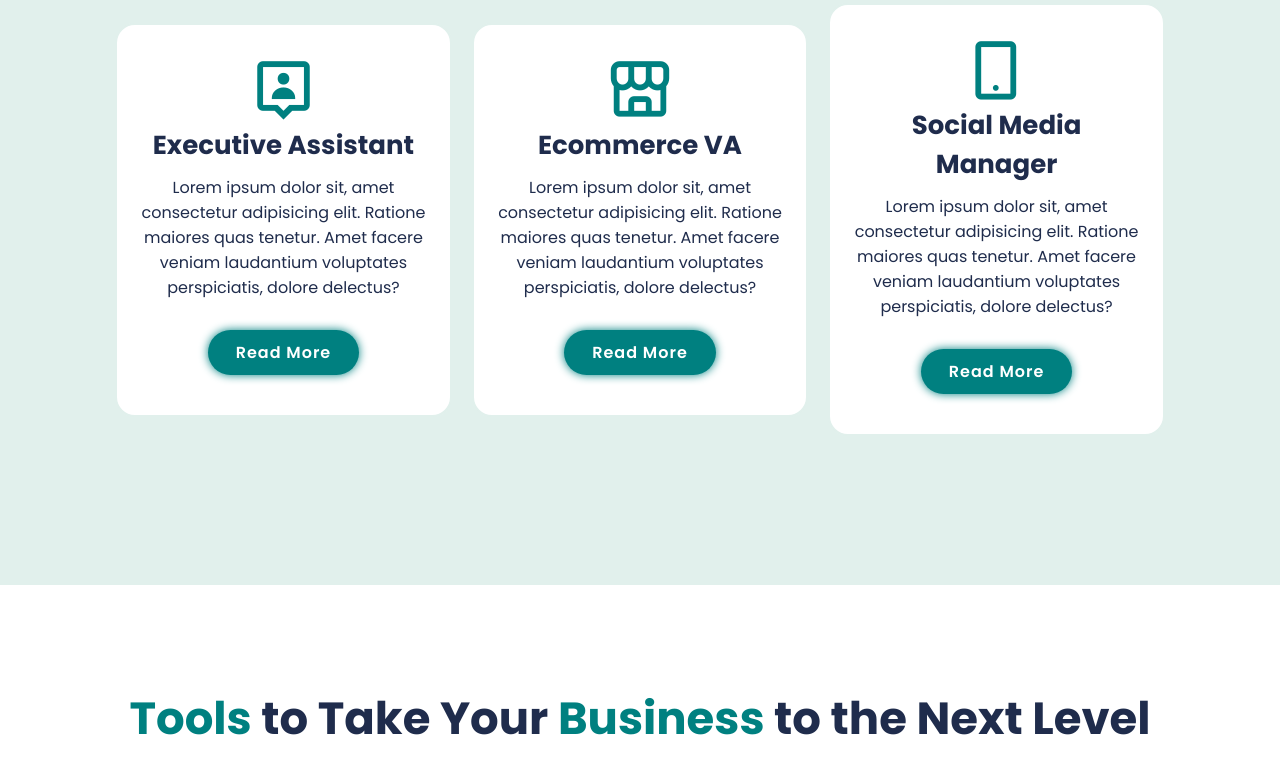
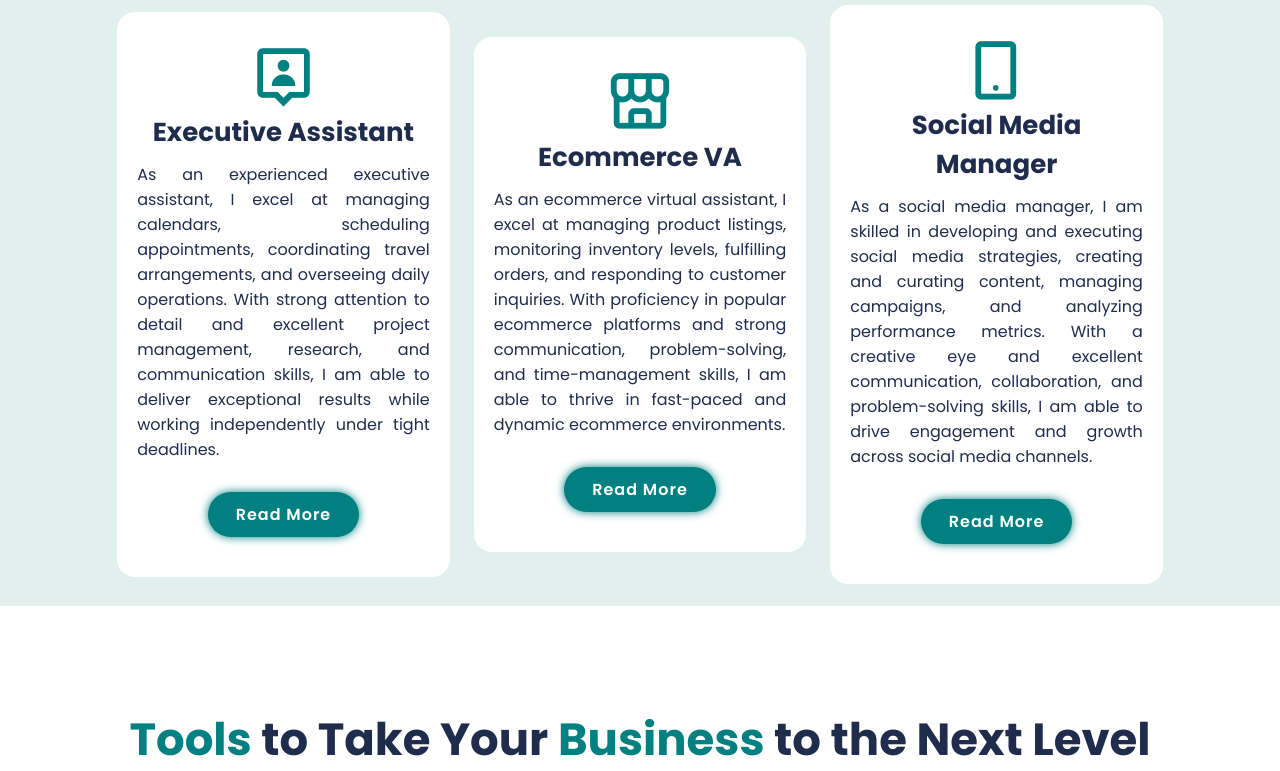
Before and after one commit to ddLoi25/GlydenDamalerio, a plain HTML site: page index.html in a window 1280 px wide. Shown: the part 1815-2586 px from the top of the page. Drawn offline with nearby package versions, Linux system fonts and the light colour scheme.

Commit message:
updated expertise section

```diff
--- a/index.html
+++ b/index.html
@@ -64,21 +64,21 @@
         <div class="skills-box">
             <i class='bx bx-user-pin'></i>
             <h3>Executive Assistant</h3>
-            <p>Lorem ipsum dolor sit, amet consectetur adipisicing elit. Ratione maiores quas tenetur. Amet facere veniam laudantium voluptates perspiciatis, dolore delectus?</p>
+            <p>As an experienced executive assistant, I excel at managing calendars, scheduling appointments, coordinating travel arrangements, and overseeing daily operations. With strong attention to detail and excellent project management, research, and communication skills, I am able to deliver exceptional results while working independently under tight deadlines.</p>
             <a href="#" class="btn">Read More</a>
         </div>
 
         <div class="skills-box">
             <i class='bx bx-store-alt'></i>
             <h3>Ecommerce VA</h3>
-            <p>Lorem ipsum dolor sit, amet consectetur adipisicing elit. Ratione maiores quas tenetur. Amet facere veniam laudantium voluptates perspiciatis, dolore delectus?</p>
+            <p>As an ecommerce virtual assistant, I excel at managing product listings, monitoring inventory levels, fulfilling orders, and responding to customer inquiries. With proficiency in popular ecommerce platforms and strong communication, problem-solving, and time-management skills, I am able to thrive in fast-paced and dynamic ecommerce environments.</p>
             <a href="#" class="btn">Read More</a>
         </div>
 
         <div class="skills-box">
             <i class='bx bx-mobile-alt'></i>
             <h3>Social Media Manager</h3>
-            <p>Lorem ipsum dolor sit, amet consectetur adipisicing elit. Ratione maiores quas tenetur. Amet facere veniam laudantium voluptates perspiciatis, dolore delectus?</p>
+            <p>As a social media manager, I am skilled in developing and executing social media strategies, creating and curating content, managing campaigns, and analyzing performance metrics. With a creative eye and excellent communication, collaboration, and problem-solving skills, I am able to drive engagement and growth across social media channels.</p>
             <a href="#" class="btn">Read More</a>
         </div>
      </div>
--- a/style.css
+++ b/style.css
@@ -225,6 +225,7 @@ span{
 .skills-box p{
     font-size: 1.6rem;
     margin: 1rem 0 3rem;
+    text-align: justify;
 }
 .portfolio{
     background: var(--second-bg-color);
```
